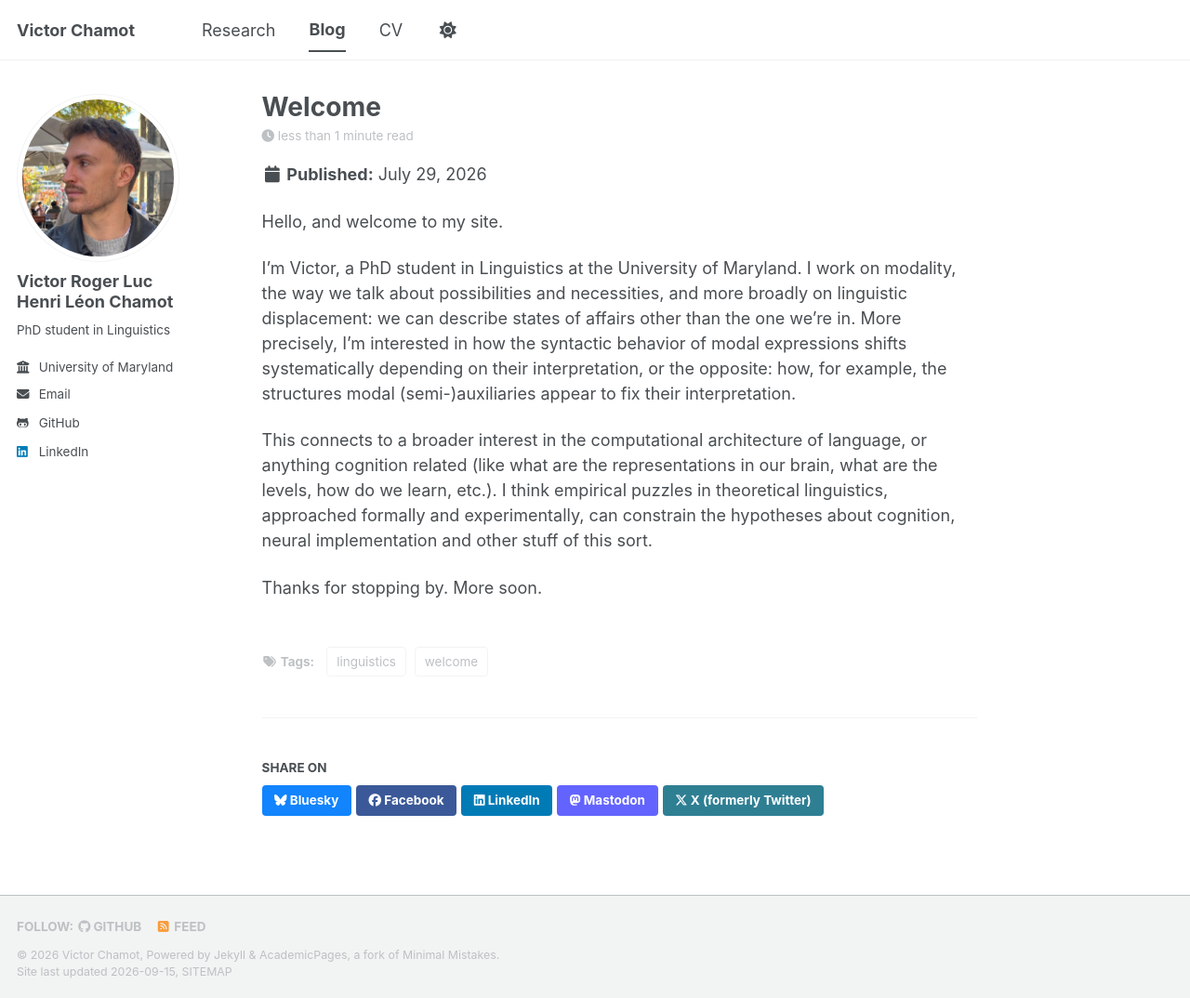
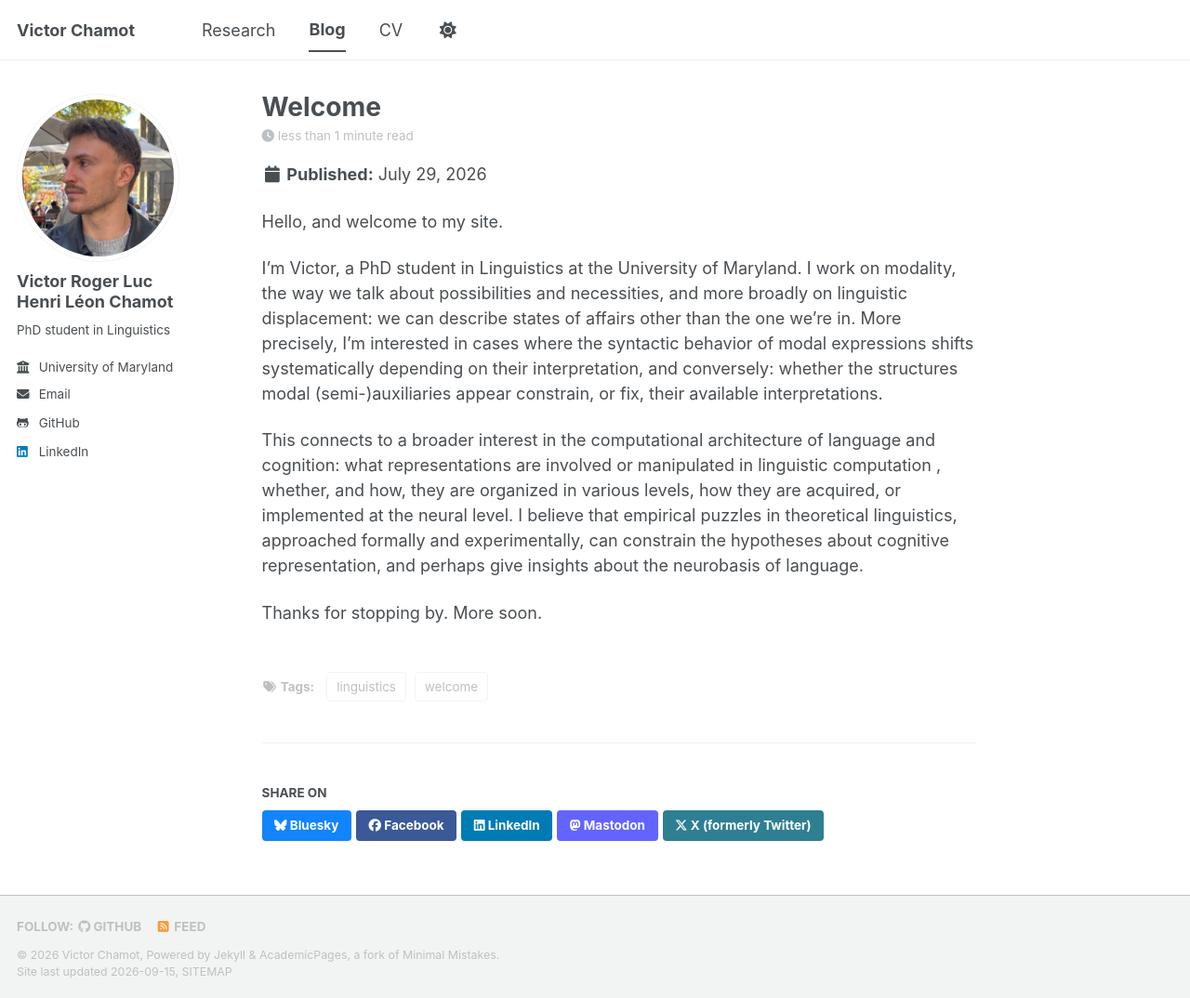
Before and after one commit to Chmvctr/chmvctr.github.io, a Jekyll site: the page built from _blog/welcome.md, in a window 1280 px wide and 1074 px high. Shown: the whole window at 93% size. Built offline with Jekyll 4.4.1, drawn with Linux system fonts in a browser that asks for light colours; a style sheet for code colours, icons or effects is not loaded.

Commit message:
Update welcome.md

```diff
--- a/_blog/welcome.md
+++ b/_blog/welcome.md
@@ -9,8 +9,8 @@ tags:
 ---
 Hello, and welcome to my site.
 
-I'm Victor, a PhD student in Linguistics at the University of Maryland. I work on modality, the way we talk about possibilities and necessities, and more broadly on linguistic displacement: we can describe states of affairs other than the one we're in. More precisely, I'm interested in how the syntactic behavior of modal expressions shifts systematically depending on their interpretation, or the opposite: how, for example, the structures modal (semi-)auxiliaries appear to fix their interpretation.
+I'm Victor, a PhD student in Linguistics at the University of Maryland. I work on modality, the way we talk about possibilities and necessities, and more broadly on linguistic displacement: we can describe states of affairs other than the one we're in. More precisely, I'm interested in cases where the syntactic behavior of modal expressions shifts systematically depending on their interpretation, and conversely: whether the structures modal (semi-)auxiliaries appear constrain, or fix, their available interpretations.
 
-This connects to a broader interest in the computational architecture of language, or anything cognition related (like what are the representations in our brain, what are the levels, how do we learn, etc.). I think empirical puzzles in theoretical linguistics, approached formally and experimentally, can constrain the hypotheses about cognition, neural implementation and other stuff of this sort.
+This connects to a broader interest in the computational architecture of language and cognition: what representations are involved or manipulated in linguistic computation , whether, and how, they are organized in various levels, how they are acquired, or implemented at the neural level. I believe that empirical puzzles in theoretical linguistics, approached formally and experimentally, can constrain the hypotheses about cognitive representation, and perhaps give insights about the neurobasis of language.
 
 Thanks for stopping by. More soon.
```
